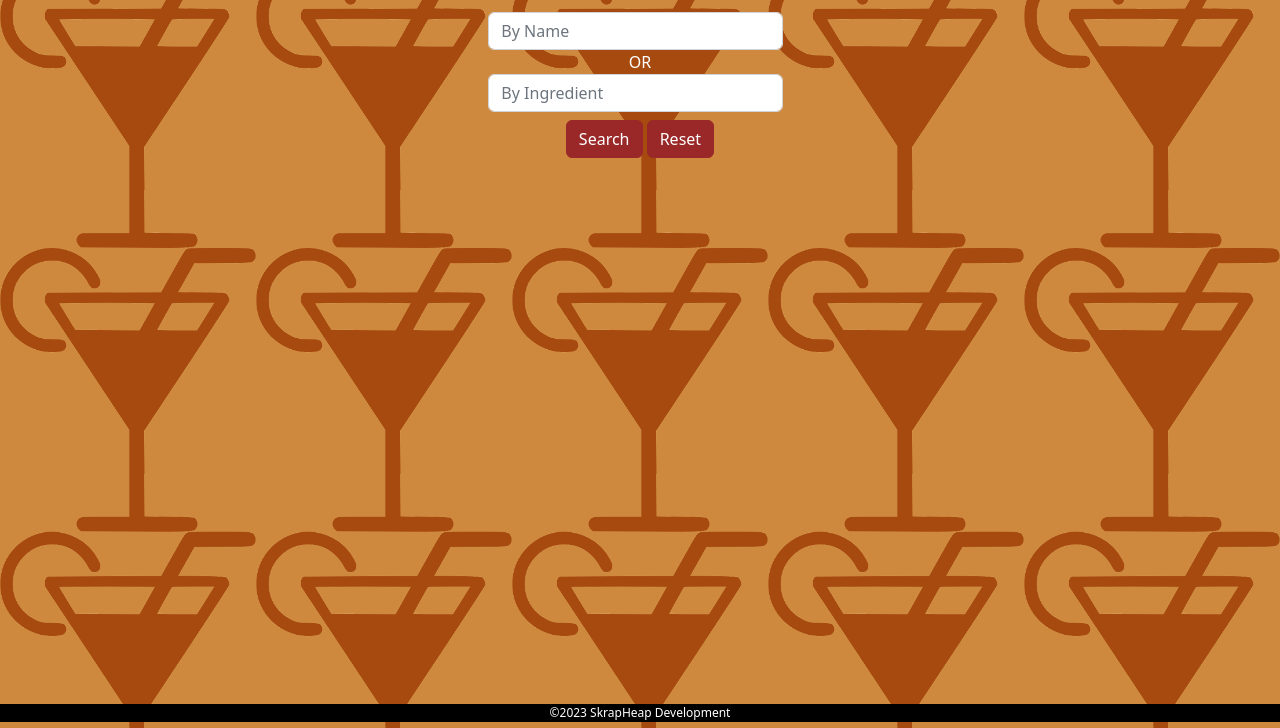
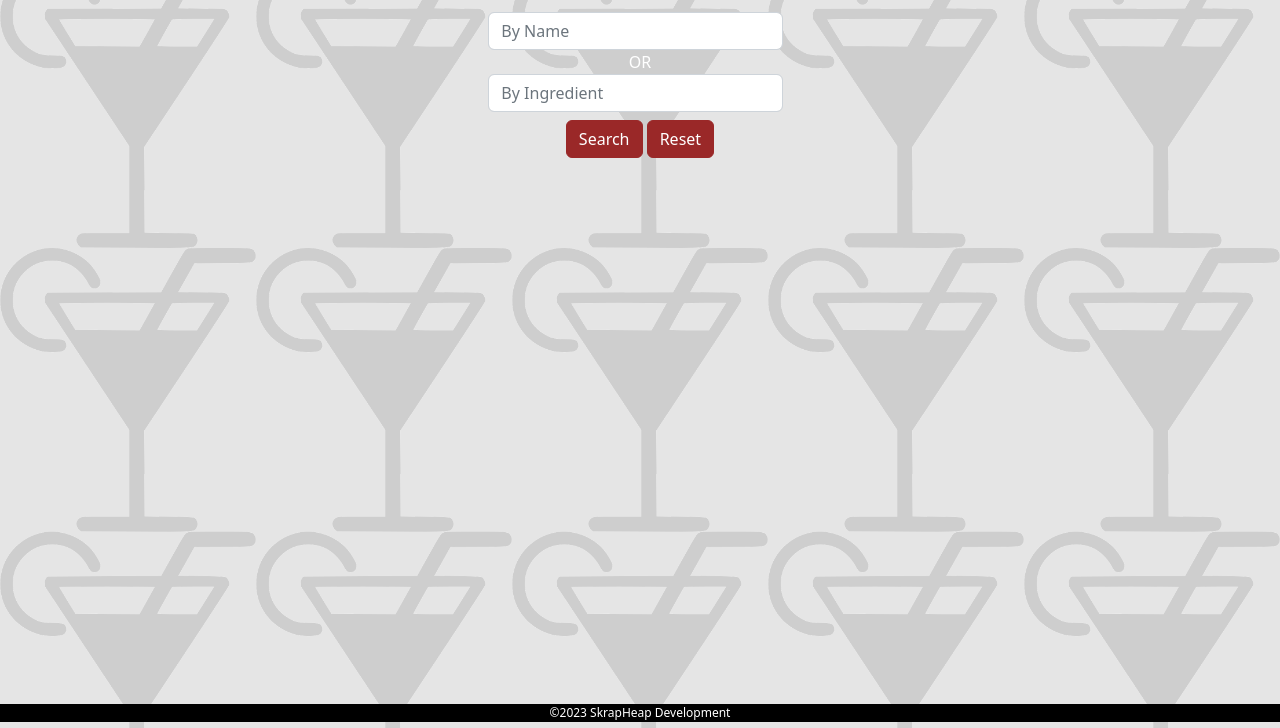
Before and after one commit to bparksdev/dranks, a plain HTML site: page index.html in a window 1280 px wide. Shown: the part 72-800 px from the top of the page. Drawn offline with nearby package versions, Linux system fonts and the light colour scheme.

Commit message:
bg change

```diff
--- a/index.css
+++ b/index.css
@@ -20,7 +20,7 @@
 
 
 body {
-    background: #ce893e;
+    background: #e5e5e5;
     /*background: radial-gradient(circle, rgba(2,0,36,1) 0%, rgba(91,76,8,1) 47%, rgba(253,117,0,1) 100%);*/
     background-image:url(icon.png);
     background-repeat: repeat;
```
